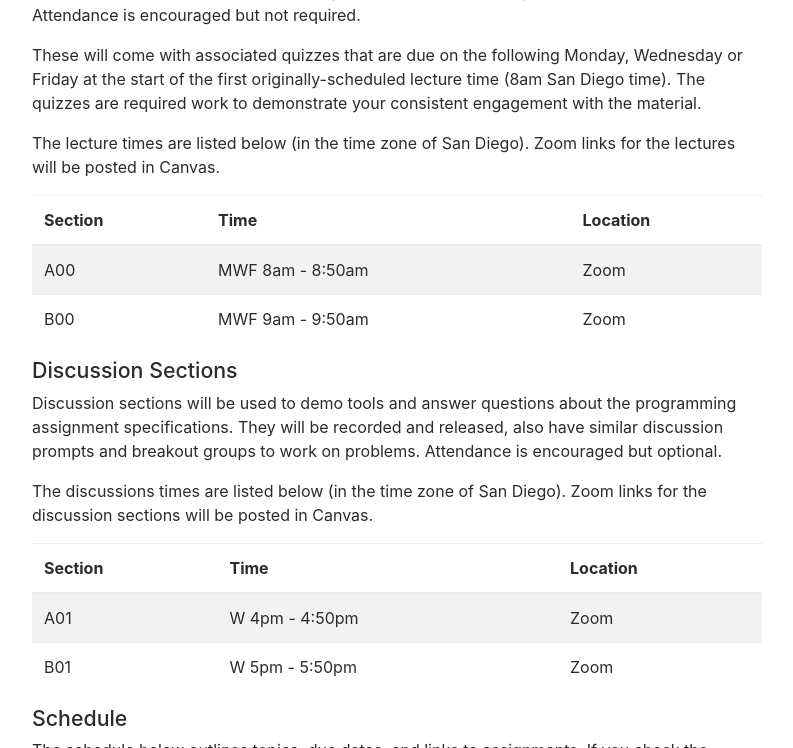
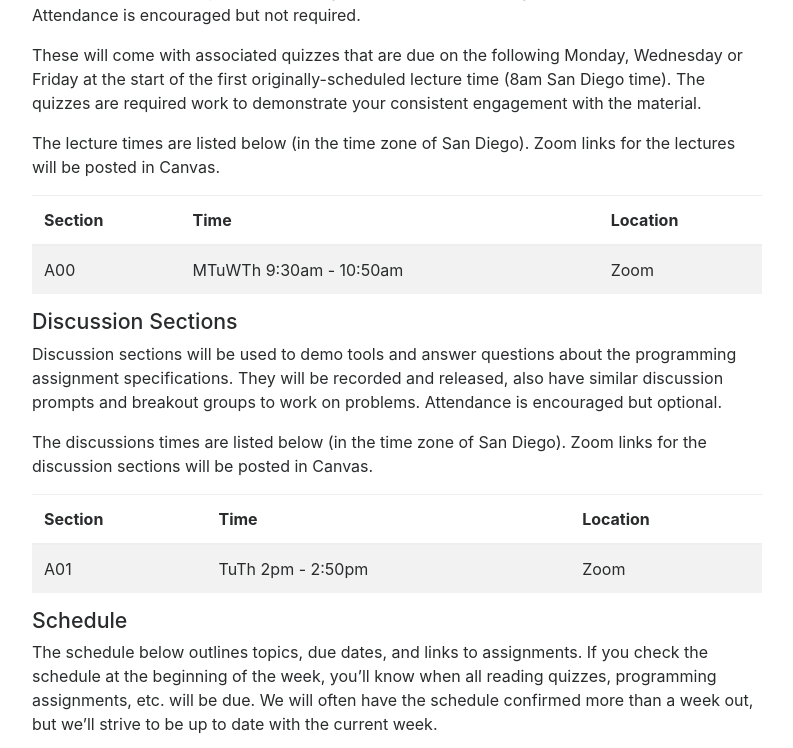
Before and after one commit to ucsd-cse11-su121/ucsd-cse11-su121.github.io, a Jekyll site: the page built from index.md, in a window 1280 px wide and 900 px high, scrolled down 825 px, cut to the strip 0-748 px from the top of the window. Shown: the whole strip, without its empty margins (243-1036 px from the left). Built offline with Jekyll 4.4.1, drawn with Linux system fonts in a browser that asks for light colours; nearby versions of some CDN libraries.

Commit message:
Update index.md

```diff
--- a/index.md
+++ b/index.md
@@ -64,10 +64,7 @@ Zoom links for the lectures will be posted in Canvas.
   </tr>
 </thead>
 <tr>
-  <td>A00 </td><td>MWF 8am - 8:50am </td><td>Zoom</td>
-</tr>
-<tr>
-  <td>B00 </td><td>MWF 9am - 9:50am </td><td>Zoom</td>
+  <td>A00 </td><td>MTuWTh 9:30am - 10:50am </td><td>Zoom</td>
 </tr>
 </table>
 
@@ -90,10 +87,7 @@ Zoom links for the discussion sections will be posted in Canvas.
   </tr>
 </thead>
 <tr>
-  <td>A01 </td><td>W 4pm - 4:50pm </td><td>Zoom</td>
-</tr>
-<tr>
-  <td>B01 </td><td>W 5pm - 5:50pm </td><td>Zoom</td>
+  <td>A01 </td><td>TuTh 2pm - 2:50pm </td><td>Zoom</td>
 </tr>
 </table>
 
```
